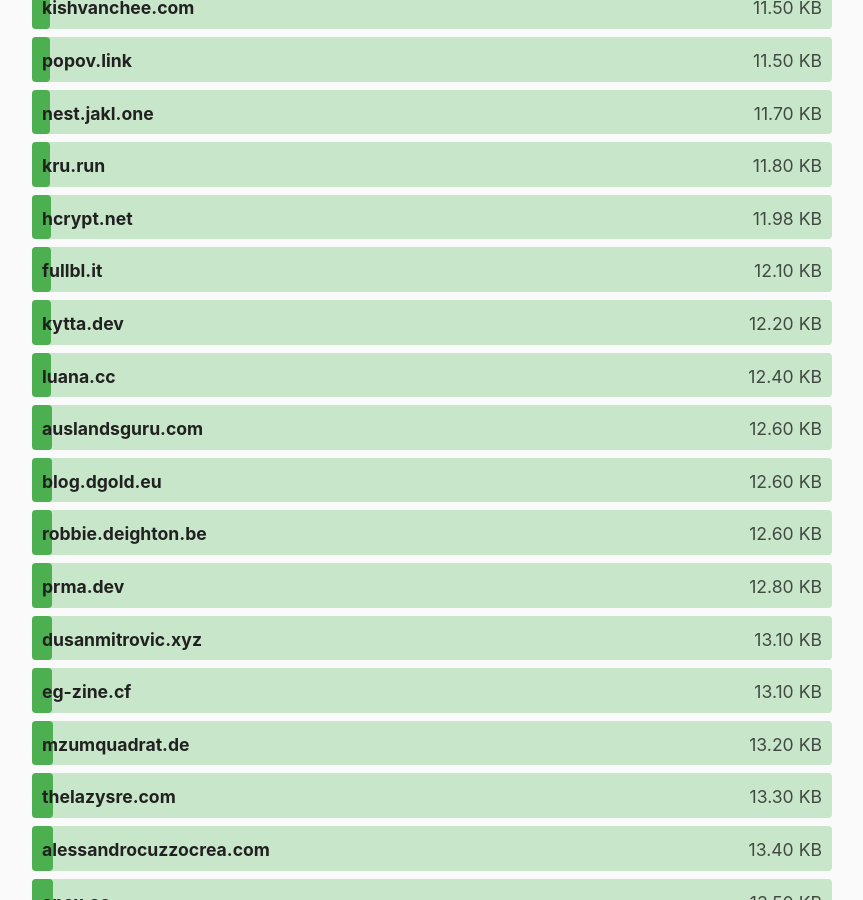
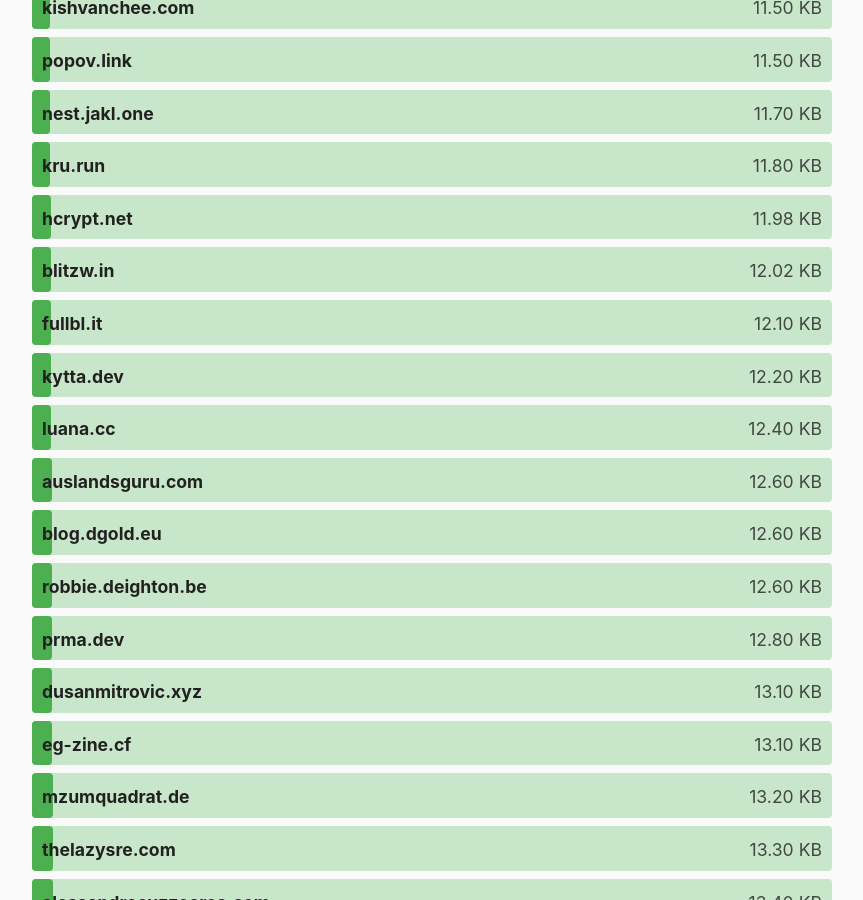
Before and after one commit to kevquirk/512kb.club, a Jekyll site: the page built from index.md, in a window 1280 px wide and 900 px high, scrolled down 6214 px. Shown: the whole window, without its empty margins (208-1071 px from the left). Built offline with Jekyll 4.4.1, drawn with Linux system fonts in a browser that asks for light colours.

Commit message:
Update sites.yml

```diff
--- a/_data/sites.yml
+++ b/_data/sites.yml
@@ -435,8 +435,8 @@
 
 - domain: blitzw.in
   url: https://www.blitzw.in
-  size: 18
-  last_checked: 2024-01-05
+  size: 12.02
+  last_checked: 2024-01-20
 
 - domain: block.sunappu.net
   url: https://block.sunappu.net/
```
